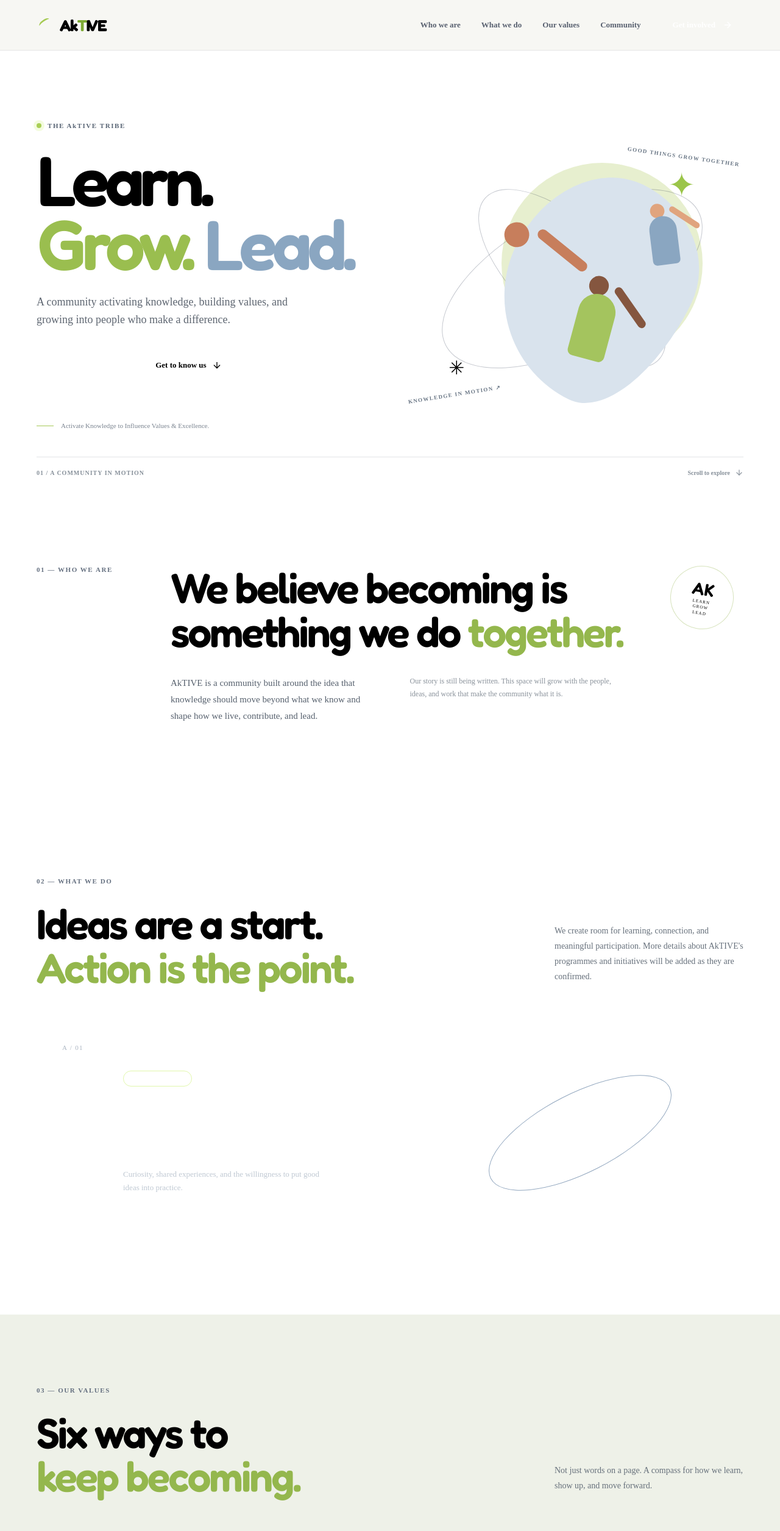
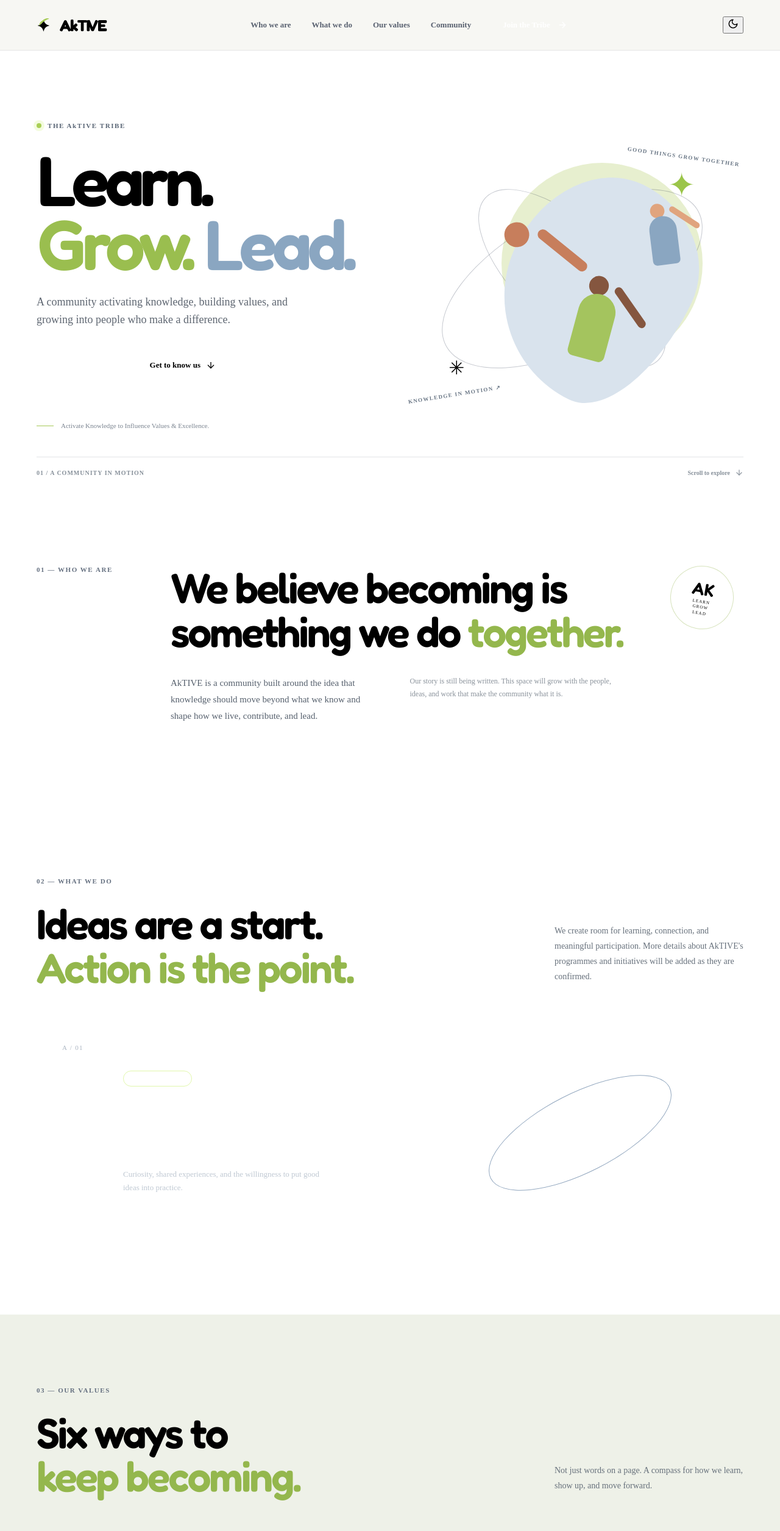
Before and after one commit to KamdyB/aktive, a React (Vite) app: page / in a window 1280 px wide. Shown: the top 2511 px of the page at 61% size. Built offline with nearby package versions, Linux system fonts and the light colour scheme.

Commit message:
Refine AkTIVE landing page around glossy wordmark and join CTA

```diff
--- a/src/main.jsx
+++ b/src/main.jsx
@@ -7,154 +7,93 @@ import '@fontsource/dm-sans/500.css';
 import '@fontsource/dm-sans/600.css';
 import '@fontsource/dm-sans/700.css';
 import { createRoot } from 'react-dom/client';
-import { ArrowDown, ArrowRight, Menu, X, Instagram, Linkedin, Mail, Sparkles, BookOpen, Sprout, Users, Lightbulb, Handshake, Trophy } from 'lucide-react';
+import { ArrowDown, ArrowRight, Menu, X, Sun, Moon, BookOpen, Sprout, Lightbulb, Handshake, Trophy, Users } from 'lucide-react';
 import './styles.css';
 
-const links = [
-  ['Who we are', '#about'],
-  ['What we do', '#work'],
-  ['Our values', '#values'],
-  ['Community', '#community'],
+const links = [['Who we are','#about'],['What we do','#work'],['Our values','#values'],['Community','#community']];
+const values = [
+  {icon:BookOpen,title:'Learn',copy:'Stay curious. Build knowledge. Keep asking better questions.'},
+  {icon:Sprout,title:'Grow',copy:'Make room for personal development and new perspectives.'},
+  {icon:Trophy,title:'Lead',copy:'Turn initiative into positive action.'},
+  {icon:Lightbulb,title:'Innovate',copy:'Explore ideas and find thoughtful ways forward.'},
+  {icon:Handshake,title:'Collaborate',copy:'Make progress together, not alone.'},
+  {icon:Users,title:'Excel',copy:'Bring intention and care to the things that matter.'}
 ];
 
-const values = [
-  { icon: BookOpen, title: 'Learn', copy: 'Stay curious. Build knowledge. Keep asking better questions.' },
-  { icon: Sprout, title: 'Grow', copy: 'Make room for personal development and new perspectives.' },
-  { icon: Trophy, title: 'Lead', copy: 'Turn initiative into positive action.' },
-  { icon: Lightbulb, title: 'Innovate', copy: 'Explore ideas and find thoughtful ways forward.' },
-  { icon: Handshake, title: 'Collaborate', copy: 'Make progress together, not alone.' },
-  { icon: Sparkles, title: 'Excel', copy: 'Bring intention and care to the things that matter.' },
-];
+function Mark(){return <a className="brand" href="#home" aria-label="AkTIVE home"><span className="brand-symbol">✦</span><span>AkTIVE</span></a>}
 
-function Mark({ compact = false }) {
-  return <a className={`brand ${compact ? 'brand-small' : ''}`} href="#home" aria-label="AkTIVE home">
-    <span className="brand-symbol"><span></span><i></i></span>
-    <span>Ak<span className="brand-k">T</span>IVE</span>
-  </a>;
-}
-
-function App() {
-  const [menuOpen, setMenuOpen] = useState(false);
-  const [introDone, setIntroDone] = useState(false);
-
-  useEffect(() => {
-    const reduced = window.matchMedia('(prefers-reduced-motion: reduce)').matches;
-    if (reduced) setIntroDone(true);
-    const timer = window.setTimeout(() => setIntroDone(true), 2600);
-    return () => window.clearTimeout(timer);
-  }, []);
-
-  const closeMenu = () => setMenuOpen(false);
-
-  return <div className={`site ${introDone ? 'intro-done' : ''}`}>
+function App(){
+  const [menuOpen,setMenuOpen]=useState(false);
+  const [dark,setDark]=useState(false);
+  const [introDone,setIntroDone]=useState(false);
+  useEffect(()=>{
+    const reduced=window.matchMedia('(prefers-reduced-motion: reduce)').matches;
+    if(reduced){setIntroDone(true);return}
+    const timer=window.setTimeout(()=>setIntroDone(true),2500);
+    return ()=>window.clearTimeout(timer);
+  },[]);
+  const closeMenu=()=>setMenuOpen(false);
+  return <div className={`site ${dark?'theme-dark':''} ${introDone?'intro-done':''}`}>
     <div className="intro-mark" aria-hidden="true">
-      <div className="intro-word">
-        {'AkTIVE'.split('').map((letter, index) => <span key={index} style={{ '--i': index }}>{letter}</span>)}
+      <div className="intro-word">{'AkTIVE'.split('').map((letter,i)=><span key={i} style={{'--i':i}}>{letter}</span>)}</div>
+      <div className="intro-orbit"></div><div className="intro-person"><i></i><b></b></div><div className="intro-star">✦</div>
     </div>
-      <div className="intro-orbit"></div>
-      <div className="intro-person"><i></i><b></b></div>
-      <div className="intro-star">✦</div>
+    <header className="nav-wrap"><nav className="nav container" aria-label="Main navigation">
+      <Mark/>
+      <div className={`nav-links ${menuOpen?'nav-open':''}`}>
+        {links.map(([label,href])=><a key={href} href={href} onClick={closeMenu}>{label}</a>)}
+        <a className="nav-cta" href="#join" onClick={closeMenu}>Join the Tribe <ArrowRight size={16}/></a>
       </div>
-
-    <header className="nav-wrap">
-      <nav className="nav container" aria-label="Main navigation">
-        <Mark />
-        <div className={`nav-links ${menuOpen ? 'nav-open' : ''}`}>
-          {links.map(([label, href]) => <a key={href} href={href} onClick={closeMenu}>{label}</a>)}
-          <a className="nav-cta" href="#get-involved" onClick={closeMenu}>Get involved <ArrowUpRight /></a>
+      <div className="nav-tools">
+        <button className="theme-toggle" onClick={()=>setDark(!dark)} aria-label={dark?'Switch to light mode':'Switch to dark mode'} title={dark?'Light mode':'Dark mode'}>{dark?<Sun size={18}/>:<Moon size={18}/>}</button>
+        <button className="menu-toggle" aria-label={menuOpen?'Close menu':'Open menu'} onClick={()=>setMenuOpen(!menuOpen)}>{menuOpen?<X/>:<Menu/>}</button>
       </div>
-        <button className="menu-toggle" aria-label={menuOpen ? 'Close menu' : 'Open menu'} onClick={() => setMenuOpen(!menuOpen)}>
-          {menuOpen ? <X /> : <Menu />}
-        </button>
-      </nav>
-    </header>
-
+    </nav></header>
     <main>
-      <section className="hero" id="home">
-        <div className="hero-glow glow-one"></div><div className="hero-glow glow-two"></div>
-        <div className="container hero-grid">
-          <div className="hero-copy">
-            <div className="eyebrow"><span className="eyebrow-dot"></span> THE AkTIVE TRIBE</div>
-            <h1>Learn.<br/><span>Grow.</span> <em>Lead.</em></h1>
+      <section className="hero" id="home"><div className="container hero-grid">
+        <div className="hero-copy"><div className="eyebrow"><span className="eyebrow-dot"></span> THE AkTIVE TRIBE</div>
+          <h1 className="bubble-heading">Learn.<br/><span>Grow.</span> <em>Lead.</em></h1>
           <p className="hero-text">A community activating knowledge, building values, and growing into people who make a difference.</p>
-            <div className="hero-actions">
-              <a className="button button-dark" href="#get-involved">Find your place <ArrowRight size={18}/></a>
-              <a className="text-link" href="#about">Get to know us <ArrowDown size={16}/></a>
-            </div>
+          <div className="hero-actions"><a className="button button-dark" href="#join">Join the Tribe <ArrowRight size={18}/></a><a className="text-link" href="#about">Get to know us <ArrowDown size={16}/></a></div>
           <div className="hero-note"><span className="note-line"></span> Activate Knowledge to Influence Values & Excellence.</div>
         </div>
-          <div className="hero-art" aria-label="Abstract illustration representing growth and community">
-            <div className="art-sun"></div>
-            <div className="art-ring ring-one"></div><div className="art-ring ring-two"></div>
-            <div className="art-blob"></div>
+        <div className="hero-art" aria-label="Abstract illustration representing people growing together">
+          <div className="art-sun"></div><div className="art-ring ring-one"></div><div className="art-ring ring-two"></div><div className="art-blob"></div>
           <div className="art-person person-one"><span className="head"></span><span className="body"></span><span className="arm"></span></div>
           <div className="art-person person-two"><span className="head"></span><span className="body"></span><span className="arm"></span></div>
           <div className="art-person person-three"><span className="head"></span><span className="body"></span><span className="arm"></span></div>
           <span className="art-star star-a">✦</span><span className="art-star star-b">✳</span>
-            <span className="art-caption caption-top">GOOD THINGS GROW TOGETHER</span>
-            <span className="art-caption caption-bottom">KNOWLEDGE IN MOTION ↗</span>
+          <span className="art-caption caption-top">GOOD THINGS GROW TOGETHER</span><span className="art-caption caption-bottom">KNOWLEDGE IN MOTION ↗</span>
         </div>
-        </div>
-        <div className="hero-bottom container"><span>01 / A COMMUNITY IN MOTION</span><a href="#about">Scroll to explore <ArrowDown size={14}/></a></div>
-      </section>
-
-      <section className="intro-section section-pad" id="about">
-        <div className="container intro-layout">
-          <div className="section-kicker">01 — WHO WE ARE</div>
-          <div className="intro-content">
-            <h2>We believe becoming is something we do <span>together.</span></h2>
-            <div className="intro-lower">
-              <p>AkTIVE is a community built around the idea that knowledge should move beyond what we know and shape how we live, contribute, and lead.</p>
-              <p className="small-note">Our story is still being written. This space will grow with the people, ideas, and work that make the community what it is.</p>
-            </div>
-          </div>
-          <div className="intro-stamp"><span>AK</span><small>LEARN<br/>GROW<br/>LEAD</small></div>
-        </div>
-      </section>
-
-      <section className="work-section section-pad" id="work">
-        <div className="container">
-          <div className="section-heading">
-            <div><div className="section-kicker">02 — WHAT WE DO</div><h2>Ideas are a start.<br/><span>Action is the point.</span></h2></div>
-            <p>We create room for learning, connection, and meaningful participation. More details about AkTIVE's programmes and initiatives will be added as they are confirmed.</p>
-          </div>
-          <div className="work-card">
-            <div className="work-number">A / 01</div>
-            <div className="work-card-main"><span className="pill">OUR APPROACH</span><h3>Knowledge that moves<br/>with you.</h3><p>Curiosity, shared experiences, and the willingness to put good ideas into practice.</p></div>
-            <div className="work-graphic"><div className="graphic-circle"><span>↗</span></div><div className="graphic-orbit"></div><span className="graphic-star">✦</span></div>
-          </div>
-        </div>
-      </section>
-
-      <section className="values-section section-pad" id="values">
-        <div className="container">
-          <div className="values-top"><div><div className="section-kicker">03 — OUR VALUES</div><h2>Six ways to<br/><span>keep becoming.</span></h2></div><p>Not just words on a page. A compass for how we learn, show up, and move forward.</p></div>
-          <div className="values-grid">
-            {values.map(({icon: Icon, title, copy}, i) => <article className="value-card" key={title}><div className="value-top"><span>0{i+1}</span><Icon size={23} strokeWidth={1.7}/></div><h3>{title}</h3><p>{copy}</p></article>)}
-          </div>
-        </div>
-      </section>
-
-      <section className="community-section section-pad" id="community">
-        <div className="container community-panel">
-          <div className="community-copy"><div className="section-kicker">04 — OUR COMMUNITY</div><h2>There is room<br/>to <span>make a mark.</span></h2><p>Different perspectives. Shared curiosity. A community shaped by the people who take part in it.</p><a className="button button-light" href="#get-involved">Be part of the story <ArrowRight size={18}/></a></div>
+      </div><div className="hero-bottom container"><span>01 / A COMMUNITY IN MOTION</span><a href="#about">Scroll to explore <ArrowDown size={14}/></a></div></section>
+      <section className="intro-section section-pad" id="about"><div className="container intro-layout">
+        <div className="section-kicker">01 — WHO WE ARE</div><div className="intro-content">
+          <h2 className="bubble-heading">We believe becoming is something we do <span>together.</span></h2>
+          <div className="intro-lower"><p>AkTIVE is a community built around the idea that knowledge should move beyond what we know and shape how we live, contribute, and lead.</p><p className="small-note">Our story is still being written. This space will grow with the people, ideas, and work that make the community what it is.</p></div>
+        </div><div className="intro-stamp"><span>AK</span><small>LEARN<br/>GROW<br/>LEAD</small></div>
+      </div></section>
+      <section className="work-section section-pad" id="work"><div className="container">
+        <div className="section-heading"><div><div className="section-kicker">02 — WHAT WE DO</div><h2 className="bubble-heading">Ideas are a start.<br/><span>Action is the point.</span></h2></div><p>We create room for learning, connection, and meaningful participation. More details about AkTIVE's programmes and initiatives will be added as they are confirmed.</p></div>
+        <div className="work-card"><div className="work-number">A / 01</div><div className="work-card-main"><span className="pill">OUR APPROACH</span><h3 className="bubble-heading">Knowledge that moves<br/>with you.</h3><p>Curiosity, shared experiences, and the willingness to put good ideas into practice.</p></div><div className="work-graphic"><div className="graphic-circle"><span>↗</span></div><div className="graphic-orbit"></div><span className="graphic-star">✦</span></div></div>
+      </div></section>
+      <section className="values-section section-pad" id="values"><div className="container">
+        <div className="values-top"><div><div className="section-kicker">03 — OUR VALUES</div><h2 className="bubble-heading">Six ways to<br/><span>keep becoming.</span></h2></div><p>Not just words on a page. A compass for how we learn, show up, and move forward.</p></div>
+        <div className="values-grid">{values.map(({icon:Icon,title,copy},i)=><article className="value-card" key={title}><div className="value-top"><span>0{i+1}</span><Icon size={23} strokeWidth={1.7}/></div><h3 className="bubble-heading">{title}</h3><p>{copy}</p></article>)}</div>
+      </div></section>
+      <section className="community-section section-pad" id="community"><div className="container community-panel">
+        <div className="community-copy"><div className="section-kicker">04 — OUR COMMUNITY</div><h2 className="bubble-heading">There is room<br/>to <span>make a mark.</span></h2><p>Different perspectives. Shared curiosity. A community shaped by the people who take part in it.</p><a className="button button-light" href="#join">Be part of the story <ArrowRight size={18}/></a></div>
         <div className="community-art"><div className="community-circle circle-large"></div><div className="community-circle circle-small"></div><div className="community-type">BETTER<br/>TOGETHER<span>✳</span></div><div className="community-orbit"></div></div>
-        </div>
-      </section>
-
-      <section className="cta-section section-pad" id="get-involved">
-        <div className="container cta-inner"><div className="section-kicker">05 — GET INVOLVED</div><h2>Bring your curiosity.<br/><span>Leave your mark.</span></h2><p>Want to learn more about AkTIVE or find a way to get involved?</p><a className="button button-dark" href="#community">Start a conversation <ArrowRight size={18}/></a><small>Contact details and community links will be updated when officially confirmed.</small></div>
-        <div className="cta-spark spark-one">✦</div><div className="cta-spark spark-two">✳</div>
-      </section>
+      </div></section>
+      <section className="cta-section section-pad" id="join"><div className="container cta-inner">
+        <div className="section-kicker">05 — GET INVOLVED</div><h2 className="bubble-heading">Bring your curiosity.<br/><span>Leave your mark.</span></h2><p>Ready to find your place in the AkTIVE community?</p>
+        <span className="button button-disabled" aria-disabled="true">Join the Tribe <ArrowRight size={18}/></span>
+        <small>The interest form link will be added here once it is ready.</small>
+      </div><div className="cta-spark spark-one">✦</div><div className="cta-spark spark-two">✳</div></section>
     </main>
-
-    <footer className="footer">
-      <div className="container footer-main"><div><Mark compact/><p>Activate Knowledge to Influence<br/>Values & Excellence.</p></div><div className="footer-links"><span>EXPLORE</span>{links.map(([label, href]) => <a href={href} key={href}>{label}</a>)}</div><div className="footer-links"><span>CONNECT</span><a href="#get-involved">Get involved</a><a href="#get-involved">Get in touch</a></div></div>
-      <div className="container footer-bottom"><span>© {new Date().getFullYear()} THE AkTIVE TRIBE</span><span>LEARN · GROW · LEAD</span><a href="#home">Back to top ↑</a></div>
-    </footer>
+    <footer className="footer"><div className="container footer-main"><div><Mark/><p>Activate Knowledge to Influence<br/>Values & Excellence.</p></div>
+      <div className="footer-links"><span>EXPLORE</span>{links.map(([label,href])=><a href={href} key={href}>{label}</a>)}</div>
+      <div className="footer-links"><span>JOIN THE COMMUNITY</span><a href="#join">Join the Tribe</a><a href="#join">Interest form coming soon</a></div>
+    </div><div className="container footer-bottom"><span>© {new Date().getFullYear()} THE AkTIVE TRIBE</span><span>LEARN · GROW · LEAD</span><a href="#home">Back to top ↑</a></div></footer>
   </div>;
 }
-
-function ArrowUpRight(){ return <ArrowRight size={16}/>; }
-
-createRoot(document.getElementById('root')).render(<App />);
+createRoot(document.getElementById('root')).render(<App/>);
```
Lines whose indentation alone changed are shown as unchanged.
